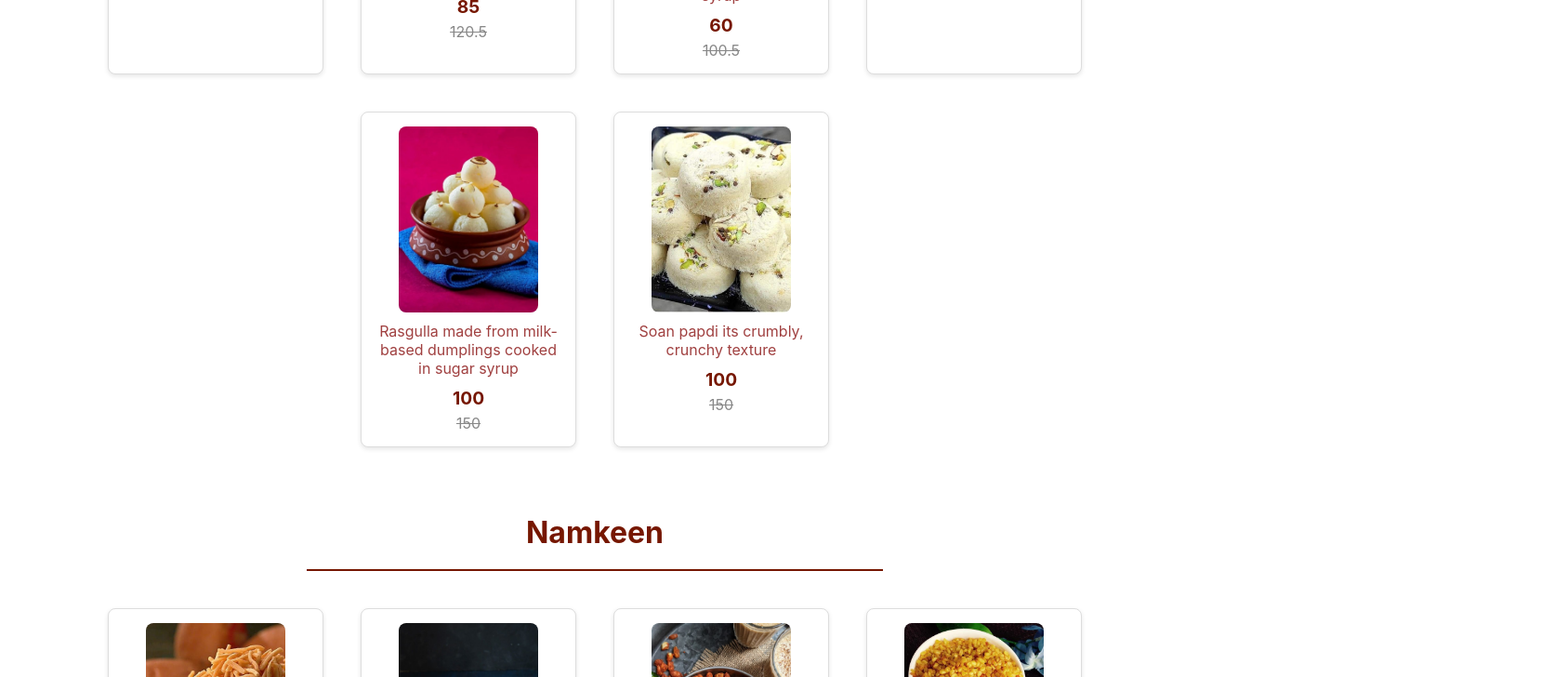
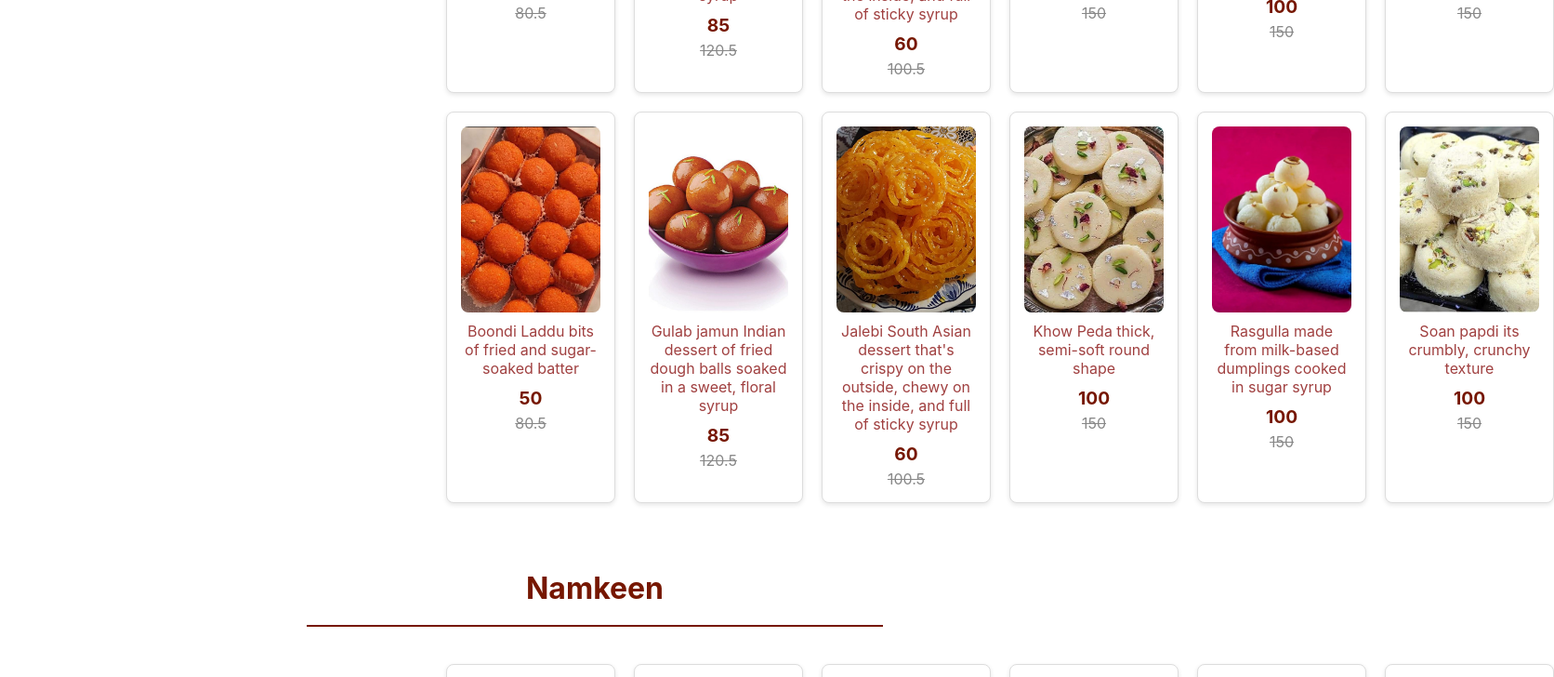
Before and after one commit to IamRaviMaurya/brijwasi, a React (Create React App) app: page /#/ in a window 1280 px wide. Shown: the part 600-1328 px from the top of the page at 93% size, 1672 px wide, since content can reach past the window. Built offline with nearby package versions, Linux system fonts and the light colour scheme.

Commit message:
worked on mobile side responsive

```diff
--- a/src/Assets/Json Data/sweets.js
+++ b/src/Assets/Json Data/sweets.js
@@ -48,6 +48,48 @@ let data_product = [
     image: p6_img,
     new_price: 100.0,
     old_price: 150.0,
+  },
+  {
+    id: 1,
+    name: "Boondi Laddu bits of fried and sugar-soaked batter",
+    image: p1_img,
+    new_price: 50.0,
+    old_price: 80.5,
+  },
+  {
+    id: 2,
+    name: "Gulab jamun Indian dessert of fried dough balls soaked in a sweet, floral syrup",
+    image: p2_img,
+    new_price: 85.0,
+    old_price: 120.5,
+  },
+  {
+    id: 3,
+    name: "Jalebi South Asian dessert that's crispy on the outside, chewy on the inside, and full of sticky syrup",
+    image: p3_img,
+    new_price: 60.0,
+    old_price: 100.5,
+  },
+  {
+    id: 4,
+    name: "Khow Peda thick, semi-soft round shape",
+    image: p4_img,
+    new_price: 100.0,
+    old_price: 150.0,
+  },
+  {
+    id: 5,
+    name: "Rasgulla made from milk-based dumplings cooked in sugar syrup",
+    image: p5_img,
+    new_price: 100.0,
+    old_price: 150.0,
+  },
+  {
+    id: 6,
+    name: "Soan papdi its crumbly, crunchy texture",
+    image: p6_img,
+    new_price: 100.0,
+    old_price: 150.0,
   }
 
 ];
--- a/src/Components/NavBar/NavBar.css
+++ b/src/Components/NavBar/NavBar.css
@@ -110,6 +110,7 @@
   .nav-dropdown {
     display: block;
     width: 30px;
+    margin-left: -90px;
     transition: 0.5s;
   }
 
@@ -120,8 +121,8 @@
     position: absolute;
     background-color: #f8f8f8;
     justify-content: center;
-    top: 115px;
-    padding: 15px 0px;
+    top: 110px;
+    padding: 13px 0px;
     margin-left: -20px;
 }
 
@@ -129,4 +130,11 @@
     transform: rotate(90deg);
   }
 
+  .nav-logo p {
+    font-size: 20px;
+  }
+
+  .navbar li {
+    font-size: 15px;
+  }
 }
--- a/src/Components/Products/Products.css
+++ b/src/Components/Products/Products.css
@@ -25,28 +25,20 @@
   }
 
   .popular-item {
-    display: flex;
-    flex-wrap: wrap;
-    gap: 20px;
-    justify-content: center;
+    display: grid;
+    grid-template-columns: repeat(2, 1fr); /* 2 items per row for small screens */
+    gap: 0px; /* Space between items */
   }
 
-  /* Ensure each item takes equal space and adjusts for different screen sizes */
-  .popular-item > * {
-    flex: 1 1 calc(33.333% - 40px); /* 3 items per row with gap adjustment */
-    max-width: calc(33.333% - 40px); /* Same as flex-basis to ensure correct sizing */
-  }
-
-  @media (max-width: 1024px) {
-    .popular-item > * {
-      flex: 1 1 calc(50% - 40px); /* 2 items per row on medium screens */
-      max-width: calc(50% - 40px); /* Same as flex-basis for consistent sizing */
+  @media (min-width: 768px) {
+    .popular-item {
+      grid-template-columns: repeat(3, 1fr); /* 3 items per row for medium devices (tablets) */
     }
   }
 
-  @media (max-width: 600px) {
-    .popular-item > * {
-      flex: 35%; /* 1 item per row on small screens */
-      max-width: 100%; /* Full width */
+  @media (min-width: 1024px) {
+    .popular-item {
+      grid-template-columns: repeat(6, 1fr); /* 6 items per row for larger screens (desktops) */
+      padding: 0px 450px;
     }
   }
```
